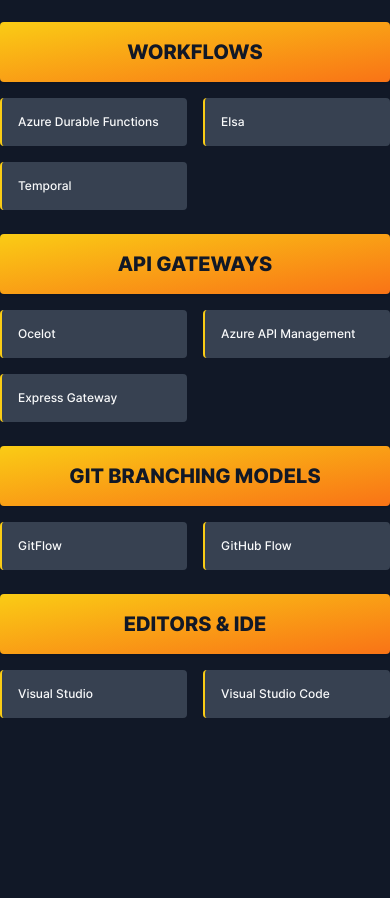
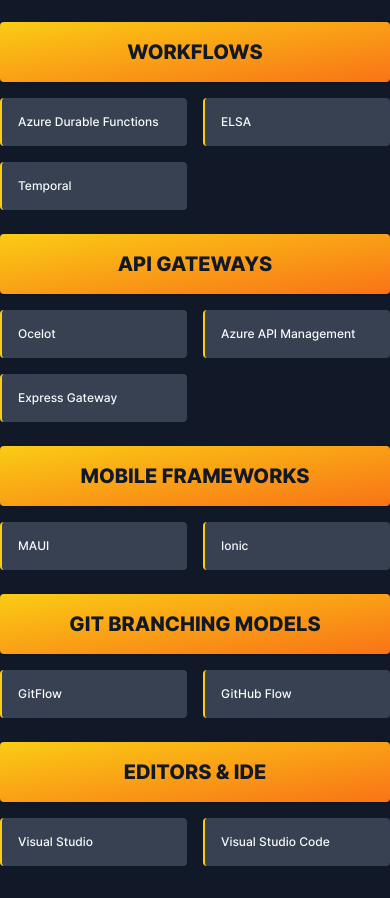
Before and after one commit to vaggelis-diatsigkos/portfolio, a Next.js app: page /components/sections/TechnologySection in a window 390 px wide. Shown: the part 1607-2505 px from the top of the page. Before the commit the page ends 2357 px from the top, so only its background shows below. Built offline with nearby package versions, Linux system fonts and the light colour scheme.

Commit message:
Technology Section - Mobile frameworks

```diff
--- a/core/data.ts
+++ b/core/data.ts
@@ -250,7 +250,7 @@
                 name: 'Azure Durable Functions'
             },
             {
-                name: 'Elsa'
+                name: 'ELSA'
             },
             {
                 name: 'Temporal'
@@ -268,6 +268,17 @@
             },
             {
                 name: 'Express Gateway'
+            }
+        ]
+    },
+    {
+        category: 'Mobile Frameworks',
+        items: [
+            {
+                name: 'MAUI'
+            },
+            {
+                name: 'Ionic'
             }
         ]
     },
```
